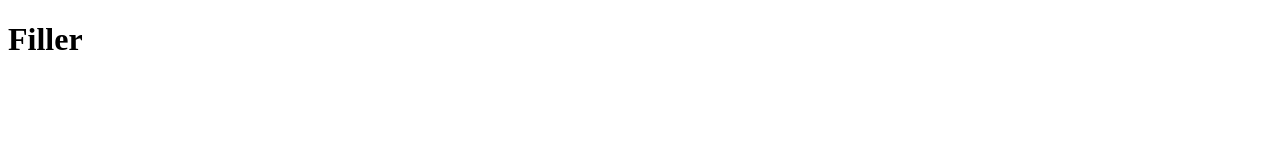
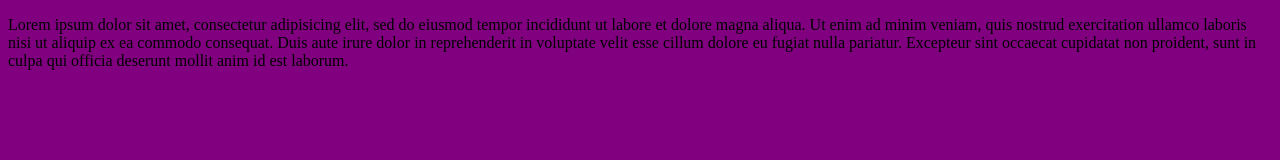
Before and after one commit to CarsonS23/sandbox, a plain HTML site: page index.html in a window 1280 px wide. Drawn offline with Linux system fonts and the light colour scheme.

Commit message:
added style sheet

```diff
--- a/index.html
+++ b/index.html
@@ -3,9 +3,10 @@
   <head>
     <meta charset="utf-8">
     <title>Filler</title>
+    <link rel="stylesheet" href="styles.css">
   </head>
   <body>
-    <h1>Filler</h1>
+    <p>Lorem ipsum dolor sit amet, consectetur adipisicing elit, sed do eiusmod tempor incididunt ut labore et dolore magna aliqua. Ut enim ad minim veniam, quis nostrud exercitation ullamco laboris nisi ut aliquip ex ea commodo consequat. Duis aute irure dolor in reprehenderit in voluptate velit esse cillum dolore eu fugiat nulla pariatur. Excepteur sint occaecat cupidatat non proident, sunt in culpa qui officia deserunt mollit anim id est laborum.</p>
 
   </body>
 </html>
--- /dev/null
+++ b/styles.css
@@ -0,0 +1,3 @@
+body {
+  background-color: purple;
+}
```
